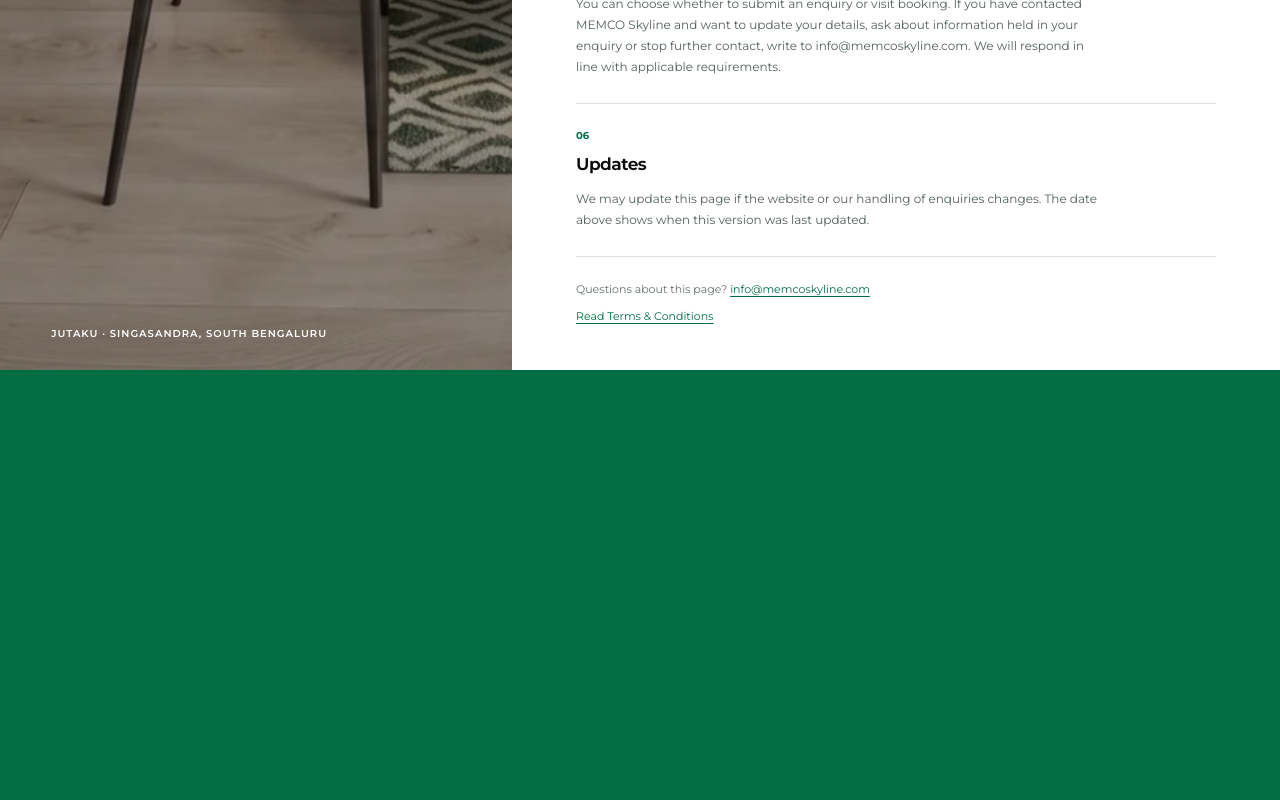
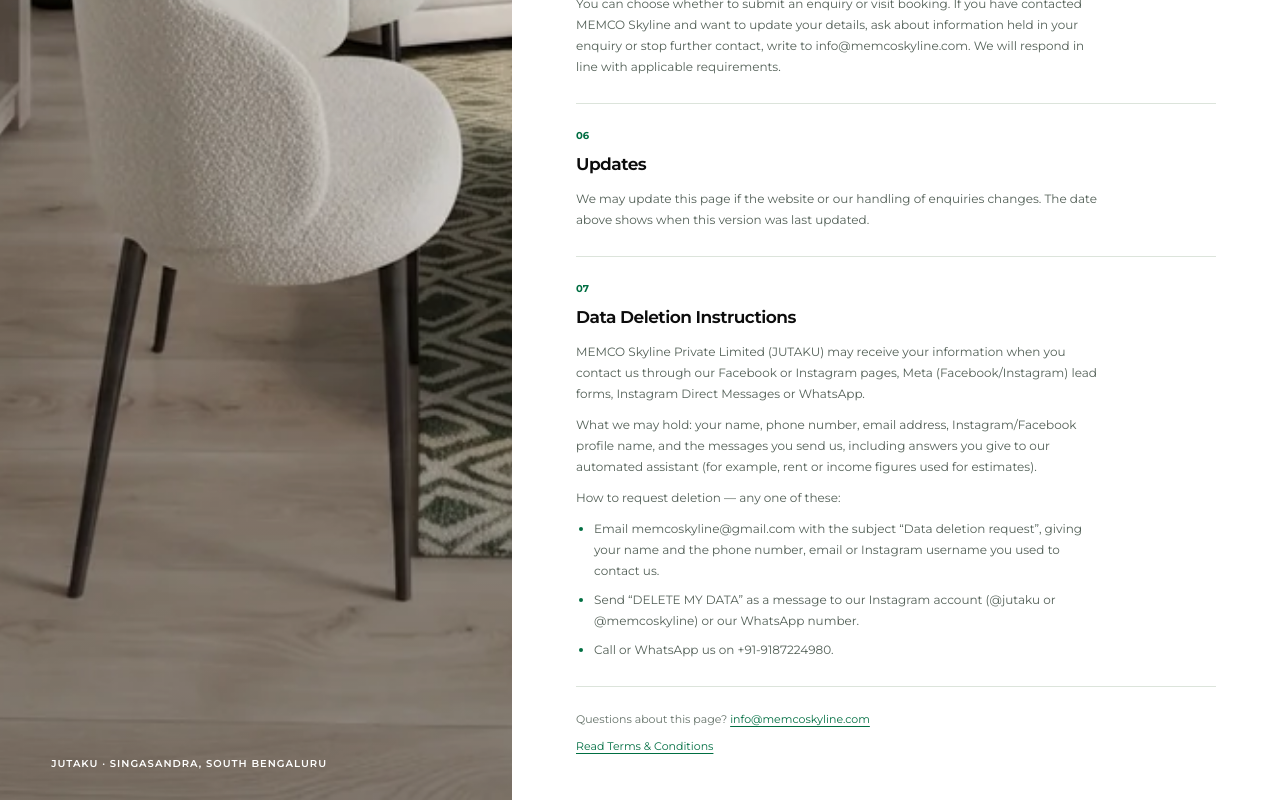
Before and after one commit to Vaishnavibandivakil/memco-new, a Next.js app: page /privacy-policy in a window 1280 px wide. Shown: the part 1507-2307 px from the top of the page. Before the commit the page ends 1877 px from the top, so only its background shows below. Built offline with nearby package versions, Linux system fonts and the light colour scheme.

Commit message:
Add data deletion instructions to privacy policy

```diff
--- a/app/privacy-policy/page.tsx
+++ b/app/privacy-policy/page.tsx
@@ -31,8 +31,21 @@ const sections = [
     title: "Updates",
     paragraphs: ["We may update this page if the website or our handling of enquiries changes. The date above shows when this version was last updated."],
   },
+  {
+    title: "Data Deletion Instructions",
+    paragraphs: [
+      "MEMCO Skyline Private Limited (JUTAKU) may receive your information when you contact us through our Facebook or Instagram pages, Meta (Facebook/Instagram) lead forms, Instagram Direct Messages or WhatsApp.",
+      "What we may hold: your name, phone number, email address, Instagram/Facebook profile name, and the messages you send us, including answers you give to our automated assistant (for example, rent or income figures used for estimates).",
+      "How to request deletion — any one of these:",
+    ],
+    items: [
+      "Email memcoskyline@gmail.com with the subject “Data deletion request”, giving your name and the phone number, email or Instagram username you used to contact us.",
+      "Send “DELETE MY DATA” as a message to our Instagram account (@jutaku or @memcoskyline) or our WhatsApp number.",
+      "Call or WhatsApp us on +91-9187224980.",
+    ],
+  },
 ];
 
 export default function PrivacyPolicyPage() {
-  return <LegalPage title="Privacy Policy" introduction="A clear view of what happens when you explore Jutaku or contact the MEMCO Skyline team." sections={sections} relatedHref="/terms-and-conditions" relatedLabel="Read Terms & Conditions" />;
+  return <LegalPage title="Privacy Policy" introduction="A clear view of what happens when you explore Jutaku or contact the MEMCO Skyline team." sections={sections} relatedHref="/terms-and-conditions" relatedLabel="Read Terms & Conditions" lastUpdated="20 November 2026" />;
 }
--- a/components/LegalPage.tsx
+++ b/components/LegalPage.tsx
@@ -5,6 +5,7 @@ import { SubpageHeader } from "@/components/SubpageHeader";
 type LegalSection = {
   title: string;
   paragraphs: string[];
+  items?: string[];
 };
 
 type LegalPageProps = {
@@ -13,9 +14,10 @@ type LegalPageProps = {
   sections: LegalSection[];
   relatedHref: string;
   relatedLabel: string;
+  lastUpdated?: string;
 };
 
-export function LegalPage({ title, introduction, sections, relatedHref, relatedLabel }: LegalPageProps) {
+export function LegalPage({ title, introduction, sections, relatedHref, relatedLabel, lastUpdated = "22 October 2026" }: LegalPageProps) {
   return (
     <main className="legal-page" data-tone="light">
       <aside className="legal-scene">
@@ -37,7 +39,7 @@ export function LegalPage({ title, introduction, sections, relatedHref, relatedL
           <header className="legal-heading">
             <h1>{title}</h1>
             <p>{introduction}</p>
-            <small>Last updated 22 October 2026</small>
+            <small>Last updated {lastUpdated}</small>
           </header>
 
           <div className="legal-sections">
@@ -47,6 +49,7 @@ export function LegalPage({ title, introduction, sections, relatedHref, relatedL
                 <div>
                   <h2>{section.title}</h2>
                   {section.paragraphs.map((paragraph) => <p key={paragraph}>{paragraph}</p>)}
+                  {section.items && <ul>{section.items.map((item) => <li key={item}>{item}</li>)}</ul>}
                 </div>
               </section>
             ))}
```
Also changed, not shown: app/globals.css.
